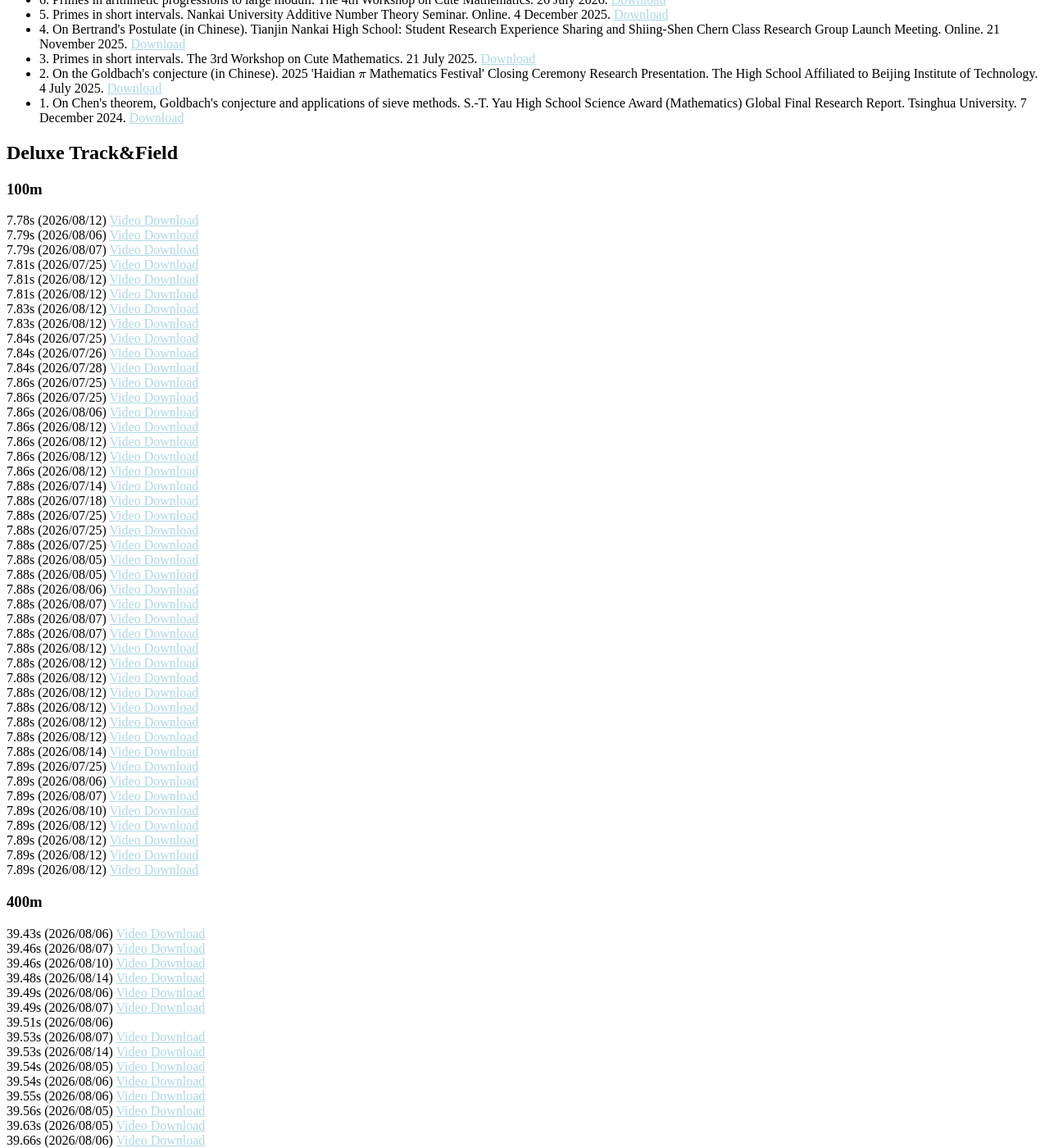
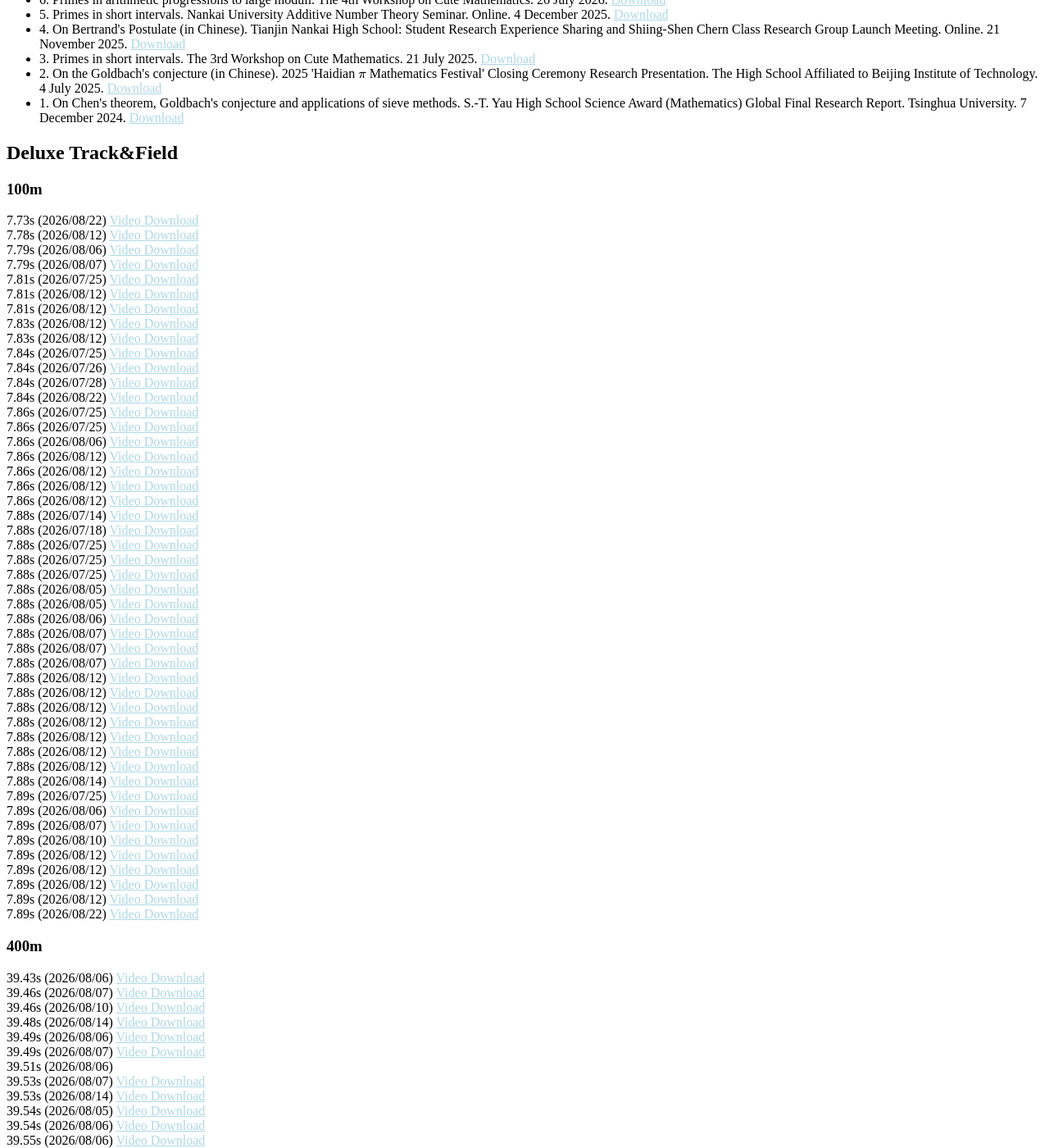
Before and after one commit to CareyRunboLi/CareyRunboLi.github.io, a Jekyll site: the page built from index.md, in a window 1280 px wide and 1400 px high, scrolled down 2661 px. Shown: the whole window at 82% size. Built offline with Jekyll 4.4.1, drawn with Linux system fonts in a browser that asks for light colours; some web fonts are replaced; formulas are drawn with MathJax 3; a style sheet for code colours, icons or effects is not loaded; our own code applies the rules of GitHub Pages for plain Markdown files.

Commit message:
Update trackandfield.md

```diff
--- a/_includes/trackandfield.md
+++ b/_includes/trackandfield.md
@@ -8,6 +8,7 @@
 
 ### 100m
 
+7.73s (2026/08/22) <a href="https://runbolicarey.com/assets/TrackAndField/DeluxeTrackAndField_100m_7.73s_260822.mp4"><span>Video Download</span></a>
 7.78s (2026/08/12) <a href="https://runbolicarey.com/assets/TrackAndField/DeluxeTrackAndField_100m_7.78s_260812.mp4"><span>Video Download</span></a>
 7.79s (2026/08/06) <a href="https://runbolicarey.com/assets/TrackAndField/DeluxeTrackAndField_100m_7.79s_260806.mp4"><span>Video Download</span></a>
 7.79s (2026/08/07) <a href="https://runbolicarey.com/assets/TrackAndField/DeluxeTrackAndField_100m_7.79s_260807.mp4"><span>Video Download</span></a>
@@ -19,6 +20,7 @@
 7.84s (2026/07/25) <a href="https://runbolicarey.com/assets/TrackAndField/DeluxeTrackAndField_100m_7.84s_260725.mp4"><span>Video Download</span></a>
 7.84s (2026/07/26) <a href="https://runbolicarey.com/assets/TrackAndField/DeluxeTrackAndField_100m_7.84s_260726.mp4"><span>Video Download</span></a>
 7.84s (2026/07/28) <a href="https://runbolicarey.com/assets/TrackAndField/DeluxeTrackAndField_100m_7.84s_260728.mp4"><span>Video Download</span></a>
+7.84s (2026/08/22) <a href="https://runbolicarey.com/assets/TrackAndField/DeluxeTrackAndField_100m_7.84s_260822.mp4"><span>Video Download</span></a>
 7.86s (2026/07/25) <a href="https://runbolicarey.com/assets/TrackAndField/DeluxeTrackAndField_100m_7.86s_260725_1.mp4"><span>Video Download</span></a>
 7.86s (2026/07/25) <a href="https://runbolicarey.com/assets/TrackAndField/DeluxeTrackAndField_100m_7.86s_260725_2.mp4"><span>Video Download</span></a>
 7.86s (2026/08/06) <a href="https://runbolicarey.com/assets/TrackAndField/DeluxeTrackAndField_100m_7.86s_260806.mp4"><span>Video Download</span></a>
@@ -53,6 +55,7 @@
 7.89s (2026/08/12) <a href="https://runbolicarey.com/assets/TrackAndField/DeluxeTrackAndField_100m_7.89s_260812_2.mp4"><span>Video Download</span></a>
 7.89s (2026/08/12) <a href="https://runbolicarey.com/assets/TrackAndField/DeluxeTrackAndField_100m_7.89s_260812_3.mp4"><span>Video Download</span></a>
 7.89s (2026/08/12) <a href="https://runbolicarey.com/assets/TrackAndField/DeluxeTrackAndField_100m_7.89s_260812_4.mp4"><span>Video Download</span></a>
+7.89s (2026/08/22) <a href="https://runbolicarey.com/assets/TrackAndField/DeluxeTrackAndField_100m_7.89s_260822.mp4"><span>Video Download</span></a>
 
 ### 400m
 
```
